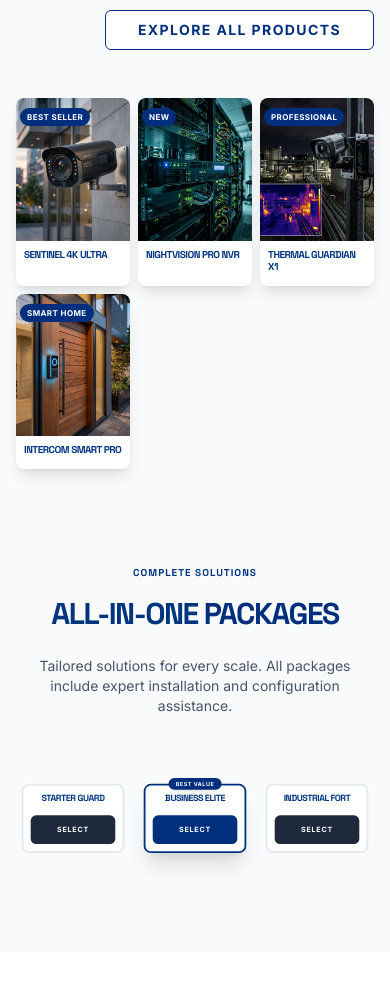
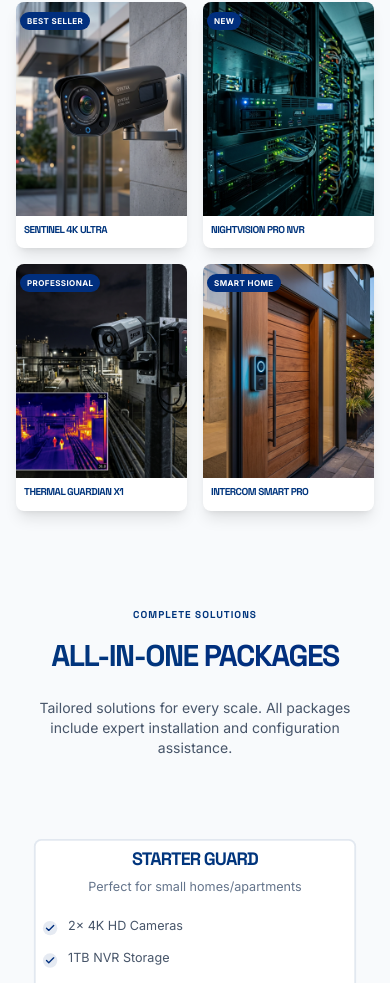
Before and after one commit to claudenyatsine/Trust-VisionRise-Technoloogies, a Next.js app: page / in a window 390 px wide. Shown: the part 989-1972 px from the top of the page. Built offline with nearby package versions, Linux system fonts and the light colour scheme; what @genkit-ai/google-genai, genkit would draw is missing.

Commit message:
Mobile UI Polish and Critical System Fixes

```diff
--- a/package.json
+++ b/package.json
@@ -4,9 +4,9 @@
   "private": true,
   "scripts": {
     "dev": "next dev --turbopack -p 9002",
-    "genkit:dev": "genkit start -- tsx src/ai/dev.ts",
-    "genkit:watch": "genkit start -- tsx --watch src/ai/dev.ts",
-    "build": "NODE_ENV=production next build",
+    "genkit:dev": "genkit start --non-interactive -- tsx src/ai/dev.ts",
+    "genkit:watch": "genkit start --non-interactive -- tsx --watch src/ai/dev.ts",
+    "build": "next build",
     "start": "next start",
     "lint": "next lint",
     "typecheck": "tsc --noEmit"
--- a/src/ai/genkit.ts
+++ b/src/ai/genkit.ts
@@ -3,5 +3,5 @@ import {googleAI} from '@genkit-ai/google-genai';
 
 export const ai = genkit({
   plugins: [googleAI()],
-  model: 'googleai/gemini-2.5-flash',
+  model: 'googleai/gemini-1.5-flash',
 });
--- a/src/components/AIExplainer.tsx
+++ b/src/components/AIExplainer.tsx
@@ -45,7 +45,7 @@ export function AIExplainer() {
 
   return (
     <>
-      <div className="fixed bottom-6 right-6 z-50">
+      <div className="fixed bottom-28 md:bottom-6 right-6 z-50">
         <a
           href="https://wa.me/263713012399"
           target="_blank"
--- a/src/components/Footer.tsx
+++ b/src/components/Footer.tsx
@@ -4,7 +4,7 @@ import Image from "next/image";
 
 export function Footer() {
   return (
-    <footer className="bg-white border-t border-border pt-20 pb-10 shadow-[0_-10px_40px_-15px_rgba(0,0,0,0.1)]">
+    <footer className="bg-white border-t border-border pt-20 pb-24 md:pb-10 shadow-[0_-10px_40px_-15px_rgba(0,0,0,0.1)]">
       <div className="container max-w-7xl mx-auto px-4">
         <div className="grid md:grid-cols-2 lg:grid-cols-4 gap-12 mb-16">
           <div className="space-y-6">
--- a/src/components/Navigation.tsx
+++ b/src/components/Navigation.tsx
@@ -94,7 +94,7 @@ export function Navigation() {
       </nav>
 
       {/* Mobile Top Header (Logo only) */}
-      <div className="md:hidden fixed top-0 w-full z-50 bg-white/80 backdrop-blur-lg border-b border-border py-4 px-6 flex justify-between items-center shadow-sm">
+      <div className="md:hidden fixed top-0 w-full z-50 bg-white/60 backdrop-blur-xl py-4 px-6 flex justify-between items-center shadow-sm">
         <Link href="/" onClick={handleLogoClick} className="flex items-center gap-2">
           <Image
             src="/logo.png"
@@ -130,8 +130,7 @@ export function Navigation() {
         </div>
       </div>
 
-      {/* Bottom spacer for mobile to prevent content clipping */}
-      <div className="md:hidden h-24" />
+
 
       <AdminLoginModal isOpen={showAdminLogin} onOpenChange={setShowAdminLogin} />
     </>
--- a/src/components/Offerings.tsx
+++ b/src/components/Offerings.tsx
@@ -106,7 +106,7 @@ export function Offerings() {
             </Link>
           </div>
 
-          <div className="grid grid-cols-3 lg:grid-cols-4 gap-2 md:gap-8">
+          <div className="grid grid-cols-2 md:grid-cols-3 lg:grid-cols-4 gap-4 md:gap-8">
             {displayNewArrivals.map((product, idx) => (
               <div key={idx} className="arrival-card h-full cursor-pointer" onClick={() => openDetails(product)}>
                 <Card className="bg-white border-0 shadow-lg hover:shadow-2xl transition-all duration-500 group overflow-hidden flex flex-col h-full">
@@ -164,7 +164,7 @@ export function Offerings() {
             </p>
           </div>
 
-          <div className="grid grid-cols-3 md:grid-cols-3 gap-2 md:gap-8">
+          <div className="grid grid-cols-1 md:grid-cols-3 gap-8 md:gap-8 max-w-sm mx-auto md:max-w-none">
             {packages.map((pkg, idx) => (
               <div
                 key={idx}
@@ -182,25 +182,25 @@ export function Offerings() {
                   </div>
                 )}
                 <div className="bg-white rounded-md md:rounded-xl p-2 md:p-8 h-full flex flex-col">
-                  <div className="mb-2 md:mb-8 text-center md:text-left">
-                    <h4 className="text-[#01357D] font-headline font-bold text-[10px] md:text-2xl uppercase tracking-tighter md:tracking-tight mb-1 leading-tight">{pkg.name}</h4>
-                    <p className="text-slate-500 text-[8px] md:text-sm hidden md:block">{pkg.description}</p>
+                  <div className="mb-6 md:mb-8 text-center md:text-left">
+                    <h4 className="text-[#01357D] font-headline font-bold text-xl md:text-2xl uppercase tracking-tighter md:tracking-tight mb-2 md:mb-1 leading-tight">{pkg.name}</h4>
+                    <p className="text-slate-500 text-sm md:text-sm">{pkg.description}</p>
                   </div>
 
 
-                  <ul className="space-y-1 md:space-y-4 mb-4 md:mb-10 flex-grow hidden md:block">
+                  <ul className="space-y-4 md:space-y-4 mb-8 md:mb-10 flex-grow">
                     {pkg.features.map((feature, fIdx) => (
-                      <li key={fIdx} className="flex items-start gap-3">
-                        <div className="mt-1 p-[2px] bg-primary/10 rounded-full">
-                          <Check className="h-3 w-3 text-primary stroke-[3px]" />
+                      <li key={fIdx} className="flex items-start gap-3 md:gap-3">
+                        <div className="mt-1 p-[2px] md:p-[2px] bg-primary/10 rounded-full">
+                          <Check className="h-3 w-3 md:h-3 md:w-3 text-primary stroke-[3px]" />
                         </div>
-                        <span className="text-slate-600 text-sm">{feature}</span>
+                        <span className="text-slate-600 text-sm md:text-sm leading-tight">{feature}</span>
                       </li>
                     ))}
                   </ul>
 
-                  <Button className={`w-full h-8 md:h-12 text-[8px] md:text-sm uppercase font-bold tracking-widest p-1 md:p-4 ${pkg.recommended ? 'bg-primary hover:bg-[#01357D]' : 'bg-slate-800 hover:bg-black'}`}>
-                    Select
+                  <Button className={`w-full h-12 md:h-12 text-sm md:text-sm uppercase font-bold tracking-widest p-4 md:p-4 rounded-full transition-transform active:scale-95 ${pkg.recommended ? 'bg-primary hover:bg-[#01357D]' : 'bg-slate-800 hover:bg-black'}`}>
+                    Select {pkg.name}
                   </Button>
                 </div>
               </div>
--- a/src/components/Portfolio.tsx
+++ b/src/components/Portfolio.tsx
@@ -120,7 +120,7 @@ export function Portfolio() {
           >
             <div className="flex items-stretch gap-2 md:gap-10 min-w-max">
               {projects.map((project, idx) => (
-                  <div key={idx} className="portfolio-card h-full min-h-[24rem] md:min-h-[38rem] w-[120px] md:w-[350px] cursor-pointer" onClick={() => openDetails(project)}>
+                  <div key={idx} className="portfolio-card h-full min-h-[24rem] md:min-h-[38rem] w-[280px] md:w-[350px] cursor-pointer" onClick={() => openDetails(project)}>
                     <Card className="flex h-full flex-col bg-white border-border shadow-md md:shadow-xl hover:shadow-2xl transition-all duration-300 group overflow-hidden">
                       <div className="relative aspect-[4/3] overflow-hidden">
                         <Image
--- a/src/components/Services.tsx
+++ b/src/components/Services.tsx
@@ -121,7 +121,7 @@ export function Services() {
           </p>
         </div>
 
-        <div ref={containerRef} className="grid grid-cols-3 md:grid-cols-2 lg:grid-cols-3 gap-2 md:gap-10">
+        <div ref={containerRef} className="grid grid-cols-1 md:grid-cols-2 lg:grid-cols-3 gap-8 md:gap-10 max-w-sm mx-auto md:max-w-none">
           {services.map((service, idx) => {
             const img = PlaceHolderImages.find(p => p.id === service.image);
             return (
@@ -133,7 +133,7 @@ export function Services() {
                 className="transition-all duration-300"
               >
                 <Card className="bg-white border-border shadow-md md:shadow-xl h-full group overflow-hidden pointer-events-auto">
-                  <div className="relative h-24 md:h-56 w-full overflow-hidden">
+                  <div className="relative h-56 md:h-56 w-full overflow-hidden">
                     <Image
                       src={img?.imageUrl || ""}
                       alt={service.title}
@@ -147,12 +147,12 @@ export function Services() {
                     </div>
                   </div>
                   <CardHeader className="pt-3 md:pt-8 px-3 md:px-6">
-                    <CardTitle className="font-headline text-[10px] md:text-xl text-[#01357D] uppercase tracking-tighter md:tracking-tight font-bold leading-tight">
+                    <CardTitle className="font-headline text-xl md:text-xl text-[#01357D] uppercase tracking-tighter md:tracking-tight font-bold leading-tight">
                       {service.title}
                     </CardTitle>
                   </CardHeader>
-                  <CardContent className="px-3 md:px-6 pb-4 hidden md:block">
-                    <CardDescription className="text-[#01357D] text-base leading-relaxed">
+                  <CardContent className="px-6 md:px-6 pb-6 md:pb-4">
+                    <CardDescription className="text-[#01357D] text-sm md:text-base leading-relaxed">
                       {service.description}
                     </CardDescription>
                   </CardContent>
```
Also changed, not shown: .genkit/servers/tools-8128.json (added), 1 other file (tests, documents, lock files or other folders).
